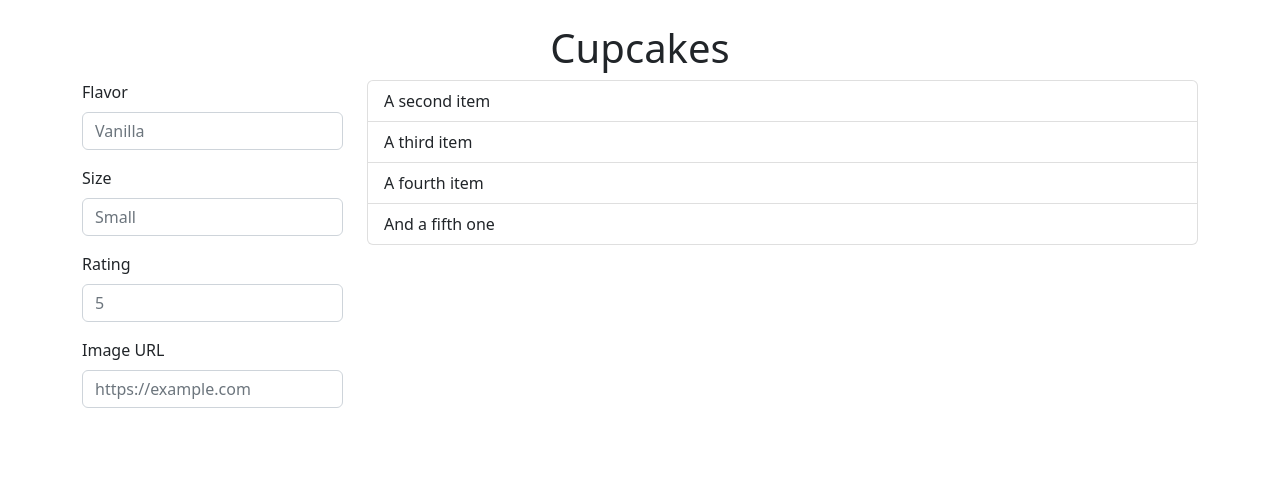
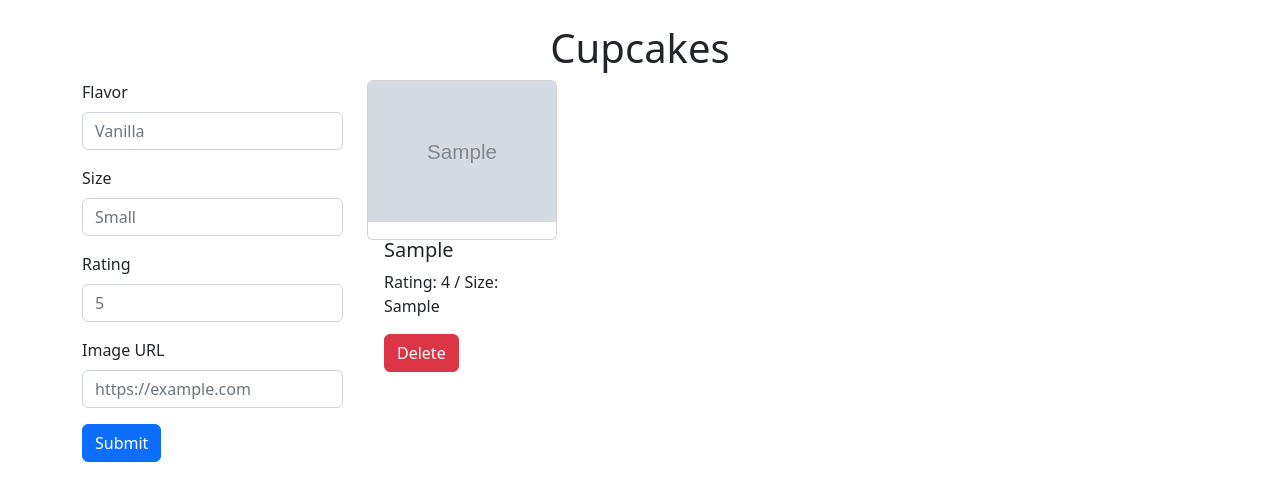
Before and after one commit to coachdaveofficial/flask-cupcakes, a Flask app: page / in a window 1280 px wide. Shown: the top 501 px of the page. Run offline with Flask 2, Linux system fonts and the light colour scheme; tables that the repository leaves empty hold one stand-in row (values such as "Sample post"); grey boxes marked "Sample" are stand-in pictures.

Commit message:
appended cupcakes to page on page load, attempting to add delete function

```diff
--- a/static/main.js
+++ b/static/main.js
@@ -0,0 +1,103 @@
+const BASE_URL = 'http://127.0.0.1:5000/';
+
+const $addCupcakeForm = $(".cupcake-form");
+
+const $cupcakeList = $("#cupcake-list");
+
+const $cupcakeDelBtns = $("#del");
+
+function createCupcakeHTML(cupcake) {
+    return `<div class="col-3 m-6">
+            <span id="cupcake-id-${cupcake.id}"></span>
+                <div class="card" style="height: 10rem;">
+                    <img src="${cupcake.image}" class="card-img-top" style="width: 100; height: 200px;"  alt="...">
+                    <div class="card-body">
+                        <h5 class="card-title">${cupcake.flavor}</h5>
+                        <p class="card-text">Rating: ${cupcake.rating} / Size: ${cupcake.size}</p>
+                        <button id="del"class="btn btn-danger">Delete</button>
+                    </div>
+                </div>
+            </div>`;
+}
+
+async function getAllCupcakes() {
+
+    const response = await axios ({
+        url: `${BASE_URL}/api/cupcakes`,
+        method: "GET"
+    });
+
+    for (let cupcakeData of response.data.cupcakes) {
+        let newCupcake = createCupcakeHTML(cupcakeData);
+        $cupcakeList.append(newCupcake);
+      }
+}
+
+function getCupcakeFormData(evt) {
+
+
+    const flavor = $('#flavor').val();
+    const size = $('#size').val();
+    const rating = $('#rating').val();
+    const image = $('#image').val();
+
+    $('#flavor').val('');
+    $('#size').val('');
+    $('#rating').val('');
+    $('#image').val('');
+
+    return {flavor,size,rating,image};
+
+
+}
+
+async function createNewCupcake(flavor,size,rating,image) {
+
+    const response = await axios({
+        url: `${BASE_URL}/api/cupcakes`,
+        method: "POST",
+        data: {
+              flavor,
+              size,
+              rating,
+              image
+          }
+      });
+
+      console.log(response.data);
+
+      return response.data.cupcake;
+
+}
+
+async function handleFormSubmit(evt){
+    // evt.preventDefault();
+    let cupcakeObj = getCupcakeFormData();
+    let flavor = cupcakeObj.flavor;
+    let size = cupcakeObj.size;
+    let rating = cupcakeObj.rating;
+    let image = cupcakeObj.image;
+
+    const createdCupcake = await createNewCupcake(flavor,size,rating,image);
+    // let allCupcakes = getAllCupcakes();
+    cupcakeHTML = createCupcakeHTML(createdCupcake);
+    $cupcakeList.append(cupcakeHTML);
+}
+
+async function handleDeleteCupcake(evt) {
+    let cupcakeId = $(evt.target).closest('span').id
+
+
+    await axios.delete(`${BASE_URL}/api/cupcakes/${cupcakeId}`);
+
+
+
+}
+
+
+
+$(document).ready(getAllCupcakes)
+
+
+$cupcakeDelBtns.on('click', handleDeleteCupcake);
+$addCupcakeForm.on('submit', handleFormSubmit);
--- a/templates/base.html
+++ b/templates/base.html
@@ -17,7 +17,10 @@
 
     <script src="https://unpkg.com/jquery"></script>
     <script src="https://unpkg.com/axios/dist/axios.js"></script>
-    <script src="flask-cupcakes/static/main.js"></script>
+    <!-- <script src="flask-cupcakes/static/main.js"></script> -->
+    <!-- <script src="/flask-cupcakes/templates/static/main.js"></script> -->
+    <script type="text/javascript" src="{{ url_for('static', filename = 'main.js') }}"></script>
+
 </body>
 
 
--- a/templates/home.html
+++ b/templates/home.html
@@ -9,6 +9,7 @@
     <h1 class="text-center">Cupcakes</h1>
     <div class="row">
         <div class="col-lg-3">
+            <form action="" class="cupcake-form">
                 <div class="mb-3">
                     <label for="flavor" class="form-label">Flavor</label>
                     <input type="text" class="form-control" id="flavor" placeholder="Vanilla">
@@ -25,14 +26,16 @@
                     <label for="image" class="form-label">Image URL</label>
                     <input type="url" class="form-control" id="image" placeholder="https://example.com">
                 </div>
+                <button type="submit" class="btn btn-primary mb-3">Submit</button>
+            </form>
         </div>
         <div class="col">
-            <ul class="list-group">
-                <li class="list-group-item">A second item</li>
-                <li class="list-group-item">A third item</li>
-                <li class="list-group-item">A fourth item</li>
-                <li class="list-group-item">And a fifth one</li>
-              </ul>
+            <div class="row row-cols-3" id="cupcake-list">
+
+            </div>
+
+
+
         </div>
 
 
```
Lines whose indentation alone changed are shown as unchanged.
